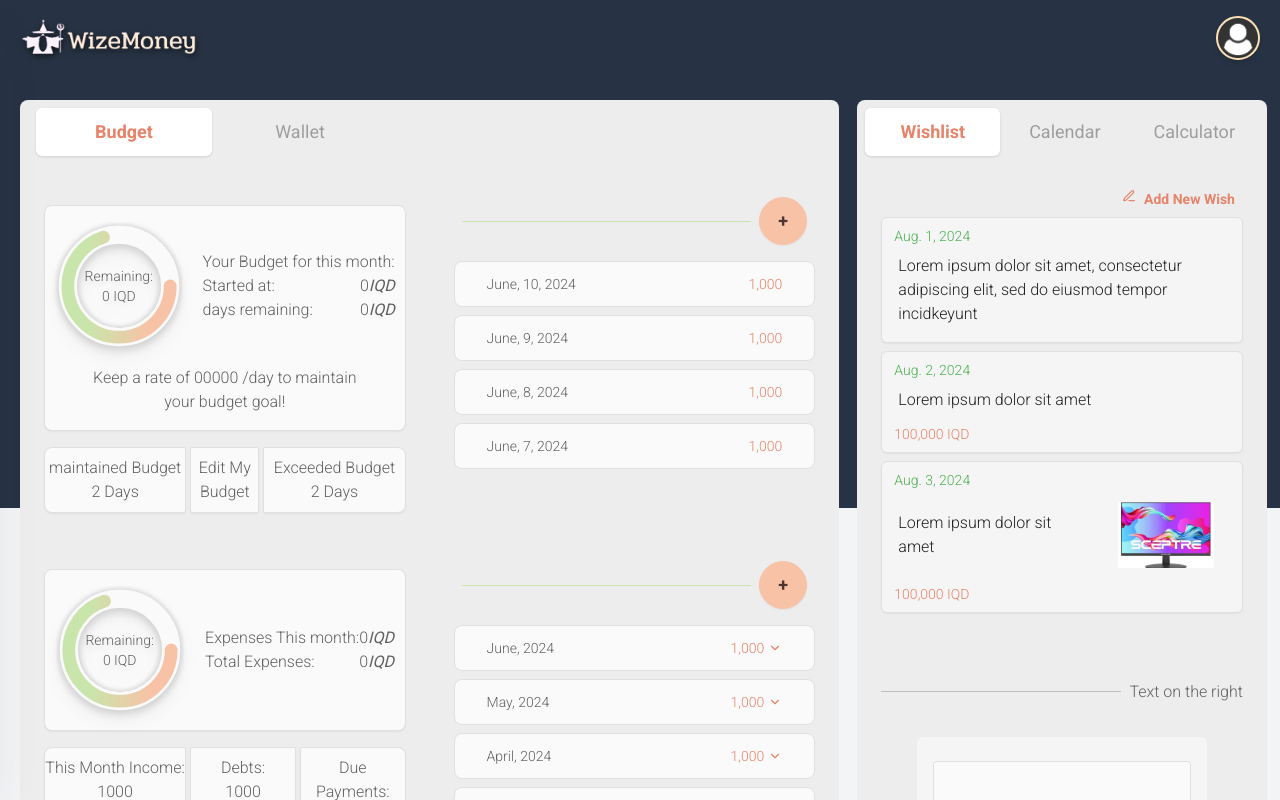
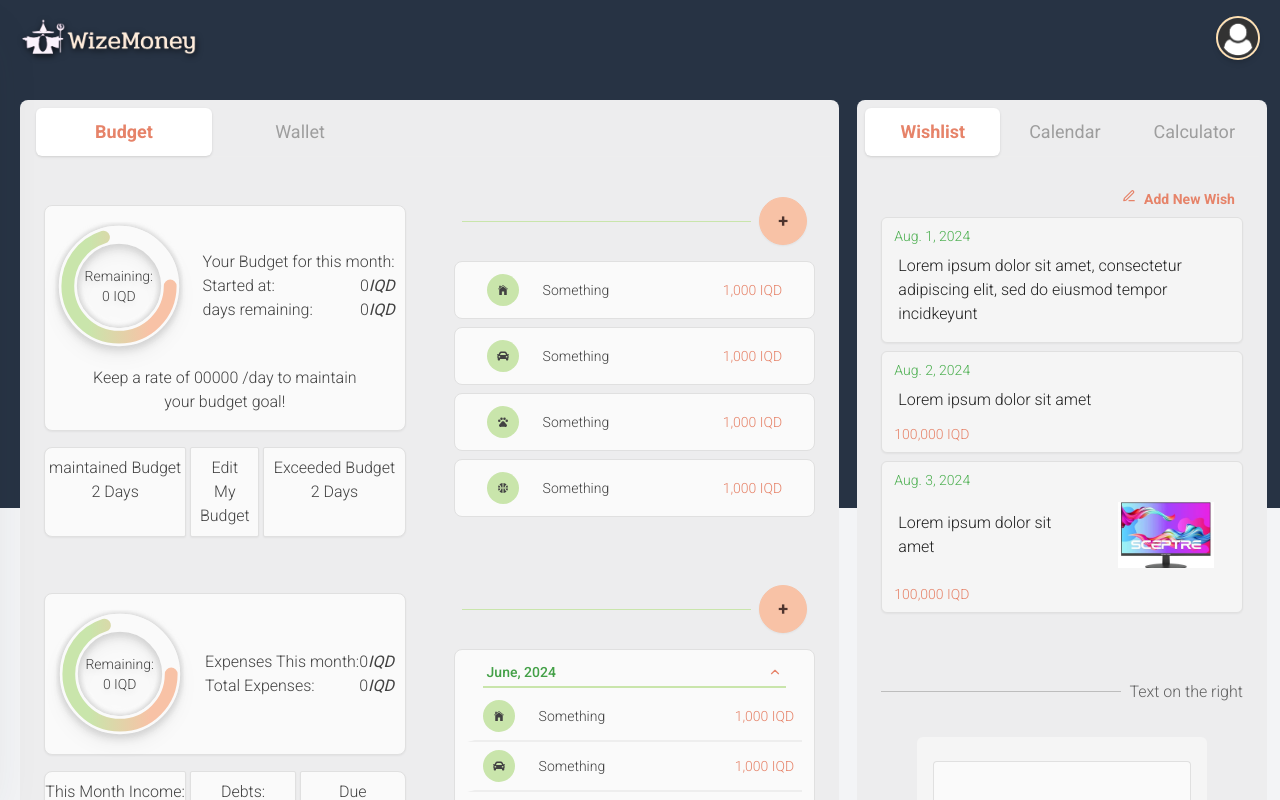
Before and after one commit to BlueLK90/Wize-Money, a React (Vite) app: page / in a window 1280 px wide. Both pictures are taken after a click on the tab "Wallet". Built offline with nearby package versions, Linux system fonts and the light colour scheme.

Commit message:
expenses sect

```diff
--- a/src/Components/Other/DetailsCard.jsx
+++ b/src/Components/Other/DetailsCard.jsx
@@ -1,17 +1,48 @@
 /* eslint-disable react/prop-types */
+import { IoIosHome } from "react-icons/io";
 import DropDownWallet, { DropDownBudget } from "./DropDown";
+import { MdPets, MdSportsBasketball } from "react-icons/md";
+import { FaCar } from "react-icons/fa";
 
 const budgetData = [
-  { date: "June, 10, 2024", Amount: "1000" },
-  { date: "June, 9, 2024", Amount: "1000" },
-  { date: "June, 8, 2024", Amount: "1000" },
-  { date: "June, 7, 2024", Amount: "1000" },
+  {
+    date: "June, 10, 2024",
+    amount: 1000,
+    title: "Something",
+    details: "some details here",
+    category: "home",
+    categoryIcon: <IoIosHome />,
+  },
+  {
+    date: "June, 9, 2024",
+    amount: 1000,
+    title: "Something",
+    details: "some details here",
+    category: "car",
+    categoryIcon: <FaCar />,
+  },
+  {
+    date: "June, 8, 2024",
+    amount: 1000,
+    title: "Something",
+    details: "some details here",
+    category: "pet",
+    categoryIcon: <MdPets />,
+  },
+  {
+    date: "June, 7, 2024",
+    amount: 1000,
+    title: "Something",
+    details: "some details here",
+    category: "sports",
+    categoryIcon: <MdSportsBasketball />,
+  },
 ];
 const walletData = [
-  { date: "June, 2024", Amount: "1000" },
-  { date: "May, 2024", Amount: "1000" },
-  { date: "April, 2024", Amount: "1000" },
-  { date: "March, 2024", Amount: "1000" },
+  { date: "June, 2024", amount: 1000 },
+  { date: "May, 2024", amount: 1000 },
+  { date: "April, 2024", amount: 1000 },
+  { date: "March, 2024", amount: 1000 },
 ];
 const detailsCard =
   "text-xs sm:text-sm grid bg-gray-50 border border-gray-300 rounded-lg py-2 px-2 my-2";
@@ -28,7 +59,7 @@ const DetailsCard = ({ windowView }) => {
             ))
           : walletData.map((el, i) => (
               <div className={detailsCard} key={i}>
-                <DropDownWallet el={el} data={budgetData} />
+                <DropDownWallet el={el} i={i} data={budgetData} />
               </div>
             ))}
       </div>
--- a/src/Components/Other/DropDown.jsx
+++ b/src/Components/Other/DropDown.jsx
@@ -2,25 +2,61 @@
 import { useState } from "react";
 import { numberWithCommas } from "./../../Utils/index";
 import { FiChevronDown, FiChevronUp } from "react-icons/fi";
+import {
+  Popover,
+  PopoverHandler,
+  PopoverContent,
+} from "@material-tailwind/react";
 
 export const DropDownBudget = ({ el }) => {
   return (
     <div>
-      <div className="text-xs sm:text-sm p-1 mx-5 flex items-center justify-between">
-        <p>{el.date}</p>
-        <p className=" text-darkapricot">{numberWithCommas(el.Amount)}</p>
+      <Popover placement="top-end">
+        <PopoverHandler>
+          <div className="text-xs sm:text-sm p-1 mx-5 flex items-center justify-between cursor-pointer">
+            <div className="flex gap-6 items-center">
+              <p className="h-6 w-6 md:w-8 md:h-8 rounded-full bg-greentea text-xs flex justify-center items-center">
+                {el.categoryIcon}
+              </p>
+              <p>{el.title}</p>
             </div>
+            <p className="text-darkapricot">
+              {numberWithCommas(el.amount)} IQD
+            </p>
+          </div>
+        </PopoverHandler>
+        <PopoverContent className="w-80 z-10 bg-gray-50 border border-gray-200 text-xs ml-5 shadow-md shadow-[#f0dcd174]">
+          <p className="text-darkapricot mb-1">{el.date}</p>
+          <p>{el.details}</p>
+        </PopoverContent>
+      </Popover>
     </div>
   );
 };
 
-export const DropDownWallet = ({ el, data }) => {
-  const [isOpen, setIsOpen] = useState(false);
+export const DropDownWallet = ({ el, i, data }) => {
+  const [isOpen, setIsOpen] = useState(true);
+  const [isOpenOld, setIsOpenOld] = useState(false);
+
+  //sum the amounts of the month // should be in the main data array
+  const accumlator = () => {
+    let sum = 0;
+    data.forEach((el) => {
+      sum += el.amount;
+    });
+    return sum;
+  };
+  const totalAmount = accumlator();
 
   return (
     <div>
+      {i === 0 ? (
+        <>
           <div
-        className="text-xs sm:text-sm p-1 mx-5 flex items-center justify-between"
+            className={`${
+              isOpen &&
+              "border-b-2 border-b-greentea text-green-600 font-medium"
+            } text-xs sm:text-sm p-1 mx-5 flex items-center justify-between`}
             onClick={() => setIsOpen((prev) => !prev)}
           >
             <div>{el.date}</div>
@@ -29,7 +65,7 @@ export const DropDownWallet = ({ el, data }) => {
               <div className="text-darkapricot flex items-center gap-1">
                 {!isOpen ? (
                   <>
-                <p>{numberWithCommas(el.Amount)} </p>
+                    <p>{numberWithCommas(totalAmount)} </p>
                     <FiChevronDown className="static" />
                   </>
                 ) : (
@@ -39,19 +75,96 @@ export const DropDownWallet = ({ el, data }) => {
             </div>
           </div>
           {isOpen && (
-        <div className=" relative top-18 flex flex-col items-start rounded-lg p-1 w-full ">
+            <div className=" relative top-18 flex flex-col items-start  rounded-lg p-1 w-full ">
               {data.map((element, i) => (
-            <div
-              key={i}
-              className="flex w-full justify-between hover:bg-yellow-50 hover:ml-2 cursor-pointer border-l-transparent border-l-8 border-b-2 border-b-gray-200 p-2"
-            >
-              <p>{element.date}</p>
+                <div key={i} className="w-full">
+                  <Popover placement="top-end">
+                    <PopoverHandler>
+                      <div className="flex w-full justify-between items-center hover:bg-yellow-50 hover:ml-2 cursor-pointer border-l-transparent border-l-8 border-b-2 border-b-gray-200 p-2">
+                        <div className="flex gap-6 items-center">
+                          <p className="h-6 w-6 md:w-8 md:h-8 rounded-full bg-greentea text-xs flex justify-center items-center">
+                            {element.categoryIcon}
+                          </p>
+                          <p>{element.title}</p>
+                        </div>
                         <p className="text-darkapricot">
-                {numberWithCommas(element.Amount)} IQD
+                          {numberWithCommas(element.amount)} IQD
                         </p>
+                      </div>
+                    </PopoverHandler>
+                    <PopoverContent className="w-80 z-10 bg-gray-50 border border-gray-200 text-xs ml-2 shadow-md shadow-[#f0dcd174]">
+                      <p className="text-darkapricot mb-1">{element.date}</p>
+                      <p>{element.details}</p>
+                    </PopoverContent>
+                  </Popover>
                 </div>
               ))}
             </div>
+          )}
+        </>
+      ) : (
+        <>
+          <div
+            className="text-xs sm:text-sm p-1 mx-5 flex items-center justify-between"
+            onClick={() => setIsOpenOld((prev) => !prev)}
+          >
+            <div>{el.date}</div>
+
+            <div>
+              <div className="text-darkapricot flex items-center gap-1">
+                {!isOpenOld ? (
+                  <>
+                    <p>{numberWithCommas(totalAmount)} </p>
+                    <FiChevronDown className="static" />
+                  </>
+                ) : (
+                  <FiChevronUp className="static text-darkapricot" />
+                )}
+              </div>
+            </div>
+          </div>
+          {isOpenOld && (
+            <div className=" relative top-18 flex flex-col items-start  rounded-lg p-1 w-full ">
+              {data.map((element, i) => (
+                <div key={i} className="w-full">
+                  <Popover placement="top-end">
+                    <PopoverHandler>
+                      <div className="flex w-full justify-between items-center hover:bg-yellow-50 hover:ml-2 cursor-pointer border-l-transparent border-l-8 border-b-2 border-b-gray-200 p-2">
+                        <div className="flex gap-6 items-center">
+                          <p className="h-6 w-6 md:w-8 md:h-8 rounded-full bg-greentea text-xs flex justify-center items-center">
+                            {element.categoryIcon}
+                          </p>
+                          <p>{element.title}</p>
+                        </div>
+                        <p className="text-darkapricot">
+                          {numberWithCommas(element.amount)} IQD
+                        </p>
+                      </div>
+                    </PopoverHandler>
+                    <PopoverContent className="w-80 z-10 bg-gray-50 border border-gray-200 text-xs ml-2 shadow-md shadow-[#f0dcd174]">
+                      <p className="text-darkapricot mb-1">{element.date}</p>
+                      <p>{element.details}</p>
+                    </PopoverContent>
+                  </Popover>
+                </div>
+                // <div
+                //   key={i}
+                //   className="flex w-full justify-between items-center hover:bg-yellow-50 hover:ml-2 cursor-pointer border-l-transparent border-l-8 border-b-2 border-b-gray-200 p-2"
+                // >
+                //   <div className="flex gap-6 items-center">
+                //     <p className="h-6 w-6 md:w-8 md:h-8 rounded-full bg-greentea text-xs flex justify-center items-center">
+                //       {element.categoryIcon}
+                //     </p>
+                //     <p>{element.title}</p>
+                //   </div>
+                //   <p className="text-darkapricot">
+                //     {numberWithCommas(element.amount)} IQD
+                //   </p>
+                // </div>
+              ))}
+            </div>
+          )}
+        </>
       )}
     </div>
   );
--- a/src/Components/TabsContent/Budget-and-Wallet.jsx
+++ b/src/Components/TabsContent/Budget-and-Wallet.jsx
@@ -43,18 +43,24 @@ export const Budget = ({ size }) => {
     setBudgets([...budgets, newBudget]);
     setNewBudget({
       title: "",
-      img: "",
+      category: "",
       details: "",
-      price: "",
+      amount: "",
       dateAdded: dateSubmitted,
     });
     setOpenAdd(false);
   }; //submit form
-  const fields = ["Title", "Price", "Date", "Details"];
+  const fields = ["Title", "Category", "Amount", "Date", "Details"];
   let sizer = size === "isLarge" && openAdd;
 
   return (
-    <div className={size === "isLarge" ? "grid grid-cols-2 gap-12 mt-2 " : ""}>
+    <div
+      className={
+        size === "isLarge"
+          ? "grid grid-cols-2 gap-12 mt-2  text-gray-800"
+          : " text-gray-800"
+      }
+    >
       {/* {sizer === true ? (
         ""
       ) : (
@@ -111,7 +117,8 @@ export const Budget = ({ size }) => {
             role="button"
             style={{ cursor: "pointer" }}
           >
-            Edit My Budget
+            Edit <br />
+            My Budget
           </div>
           <div className={`${three} col-span-4`}>
             <p>Exceeded Budget</p>
@@ -137,7 +144,13 @@ export const Budget = ({ size }) => {
 
 export const Wallet = ({ size }) => {
   return (
-    <div className={size === "isLarge" ? "grid grid-cols-2 gap-12 mt-2 " : ""}>
+    <div
+      className={
+        size === "isLarge"
+          ? "grid grid-cols-2 gap-12 mt-2  text-gray-800"
+          : " text-gray-800"
+      }
+    >
       <div>
         <div className={mainSec}>
           <div className={budgetMeter}>
@@ -184,7 +197,7 @@ export const Wallet = ({ size }) => {
       <div>
         <div className="flex items-center">
           <hr className="flex-grow border-t border-greentea ml-2" />
-          <button className="grid justify-center content-center w-12 h-12 rounded-full p-3 mx-2 border border-apricot bg-apricot shadow-sm text-center text-brown-800 font-extrabold text-lg cursor-pointer">
+          <button className="grid justify-center content-center w-10 h-10 md:w-12 md:h-12 rounded-full p-3 mx-2 border border-apricot bg-apricot shadow-sm text-center text-brown-800 font-extrabold text-lg cursor-pointer">
             +
           </button>
         </div>
--- a/src/Utils/index.js
+++ b/src/Utils/index.js
@@ -27,3 +27,5 @@ export const formattedDate = () => {
   let monthFormatted = months[month - 1];
   return `${monthFormatted} ${day}, ${year}`;
 };
+
+//
```
Lines whose indentation alone changed are shown as unchanged.
